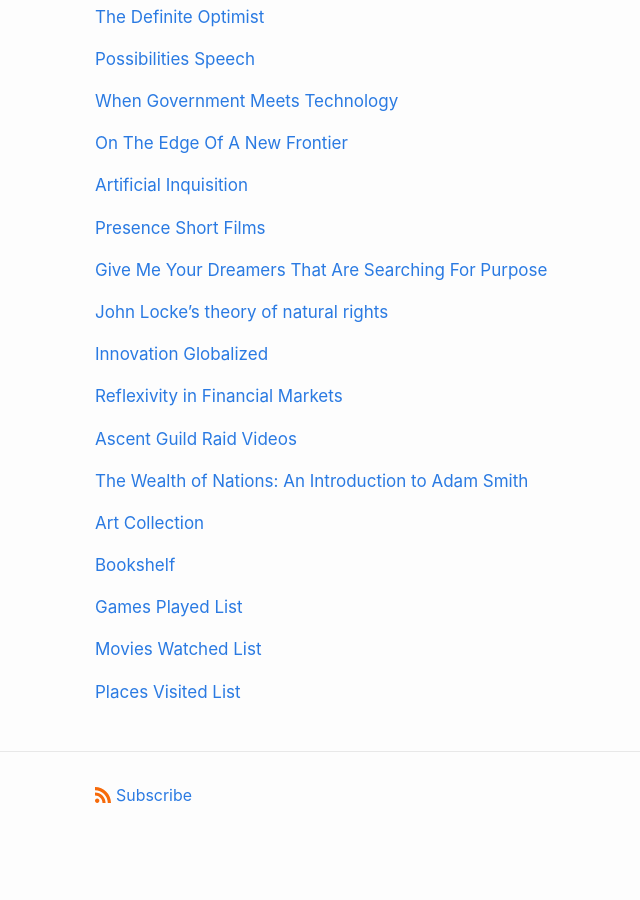
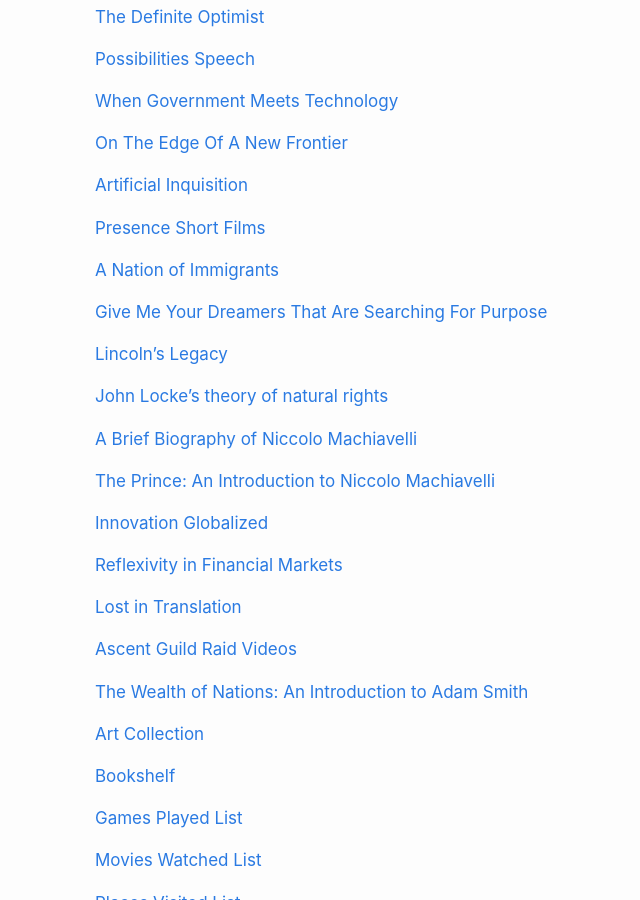
Before and after one commit to link-daniel/link.github.io, a Jekyll site: the page built from index.md, in a window 1280 px wide and 900 px high, scrolled down 642 px. Shown: the whole window, without its empty margins (175-815 px from the left). Built offline with Jekyll 4.4.1, drawn with Linux system fonts in a browser that asks for light colours; before the commit the page ends 1510 px from its top, so only the background shows below that.

Commit message:
Update index.md

```diff
--- a/index.md
+++ b/index.md
@@ -65,16 +65,31 @@ layout: home
 [Presence Short Films](/presence)
 <br>
 
+[A Nation of Immigrants](/nationimmigrants)
+<br>
+
 [Give Me Your Dreamers That Are Searching For Purpose](/givemeyourdreamers)
 <br>
 
+[Lincoln's Legacy](/lincoln)
+<br>
+
 [John Locke's theory of natural rights](/locketheories)
+<br>
+
+[A Brief Biography of Niccolo Machiavelli](/machiavellibio)
+<br>
+
+[The Prince: An Introduction to Niccolo Machiavelli](/machiavelli)
 <br>
 
 [Innovation Globalized](/innovationglobalized)
 <br>
 
 [Reflexivity in Financial Markets](/reflexivity)
+<br>
+
+[Lost in Translation](/lostintranslation)
 <br>
 
 [Ascent Guild Raid Videos](/ascentguild)
```
